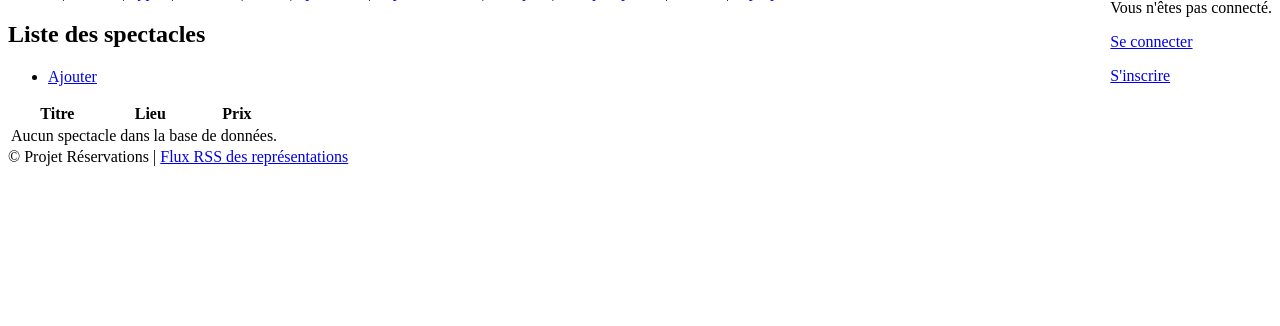
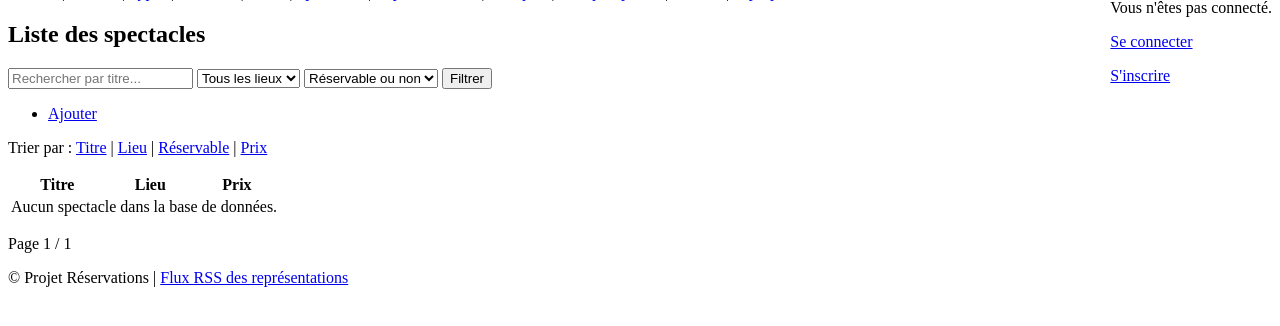
Before and after one commit to Nono1070/projets_pour_examen, a Django app: page /spectacles/ in a window 1280 px wide. Shown: the part 25-351 px from the top of the page. Run offline with Django 5.2, Linux system fonts and the light colour scheme; data that the repository does not hold is empty.

Commit message:
Catalogue des spectacles : pagination, tri et filtres (PID iteration 8)
Reprend le use case "Consulter le catalogue pagine des spectacles" du
PID : pagination par 10 (Paginator), tri par titre/lieu/reservable/prix
(?sort=), filtres par lieu et reservable (menus deroulants), recherche
par titre (?q=, meme pattern que la recherche Artist existante). Tous
les criteres sont conserves d'une page a l'autre via la query string.

```diff
--- a/reservations/templates/show/index.html
+++ b/reservations/templates/show/index.html
@@ -5,9 +5,37 @@
 {% block content %}
     <h2>{{ title }}</h2>
 
+    <form method="get" action="{% url 'reservations:show_index' %}">
+        <input type="text" name="q" value="{{ query }}" placeholder="Rechercher par titre...">
+
+        <select name="location">
+            <option value="">Tous les lieux</option>
+            {% for location in locations %}
+            <option value="{{ location.id }}" {% if selected_location == location.id|stringformat:"s" %}selected{% endif %}>{{ location.designation }}</option>
+            {% endfor %}
+        </select>
+
+        <select name="bookable">
+            <option value="">Réservable ou non</option>
+            <option value="1" {% if selected_bookable == "1" %}selected{% endif %}>Réservable</option>
+            <option value="0" {% if selected_bookable == "0" %}selected{% endif %}>Non réservable</option>
+        </select>
+
+        <input type="hidden" name="sort" value="{{ sort }}">
+        <button type="submit">Filtrer</button>
+    </form>
+
     <ul>
         <li><a href="{% url 'reservations:show_create' %}">Ajouter</a></li>
     </ul>
+
+    <p>
+        Trier par :
+        <a href="?q={{ query }}&location={{ selected_location }}&bookable={{ selected_bookable }}&sort=title">Titre</a> |
+        <a href="?q={{ query }}&location={{ selected_location }}&bookable={{ selected_bookable }}&sort=location">Lieu</a> |
+        <a href="?q={{ query }}&location={{ selected_location }}&bookable={{ selected_bookable }}&sort=bookable">Réservable</a> |
+        <a href="?q={{ query }}&location={{ selected_location }}&bookable={{ selected_bookable }}&sort=price">Prix</a>
+    </p>
 
     <table>
         <thead>
@@ -25,4 +53,14 @@
         {% endfor %}
         </tbody>
     </table>
+
+    <p>
+        {% if shows.has_previous %}
+        <a href="?q={{ query }}&location={{ selected_location }}&bookable={{ selected_bookable }}&sort={{ sort }}&page={{ shows.previous_page_number }}">Précédent</a>
+        {% endif %}
+        Page {{ shows.number }} / {{ shows.paginator.num_pages }}
+        {% if shows.has_next %}
+        <a href="?q={{ query }}&location={{ selected_location }}&bookable={{ selected_bookable }}&sort={{ sort }}&page={{ shows.next_page_number }}">Suivant</a>
+        {% endif %}
+    </p>
 {% endblock %}
--- a/reservations/views.py
+++ b/reservations/views.py
@@ -3,6 +3,7 @@ import io
 
 from django.shortcuts import render, redirect, get_object_or_404
 from django.http import HttpResponse
+from django.core.paginator import Paginator
 from django.contrib import messages
 from django.contrib.auth.decorators import login_required, permission_required, user_passes_test
 from django.contrib.auth.models import User
@@ -374,10 +375,41 @@ def location_delete(request, id):
 
 def show_index(request):
     shows = Show.objects.all()
+    title = 'Liste des spectacles'
+
+    query = request.GET.get('q')
+    if query:
+        shows = shows.filter(title__icontains=query)
+        title = f"Résultats pour « {query} »"
+
+    location_id = request.GET.get('location')
+    if location_id:
+        shows = shows.filter(location_id=location_id)
+
+    bookable = request.GET.get('bookable')
+    if bookable in ('1', '0'):
+        shows = shows.filter(bookable=(bookable == '1'))
+
+    sort_fields = {
+        'title': 'title',
+        'location': 'location__designation',
+        'bookable': 'bookable',
+        'price': 'price',
+    }
+    sort = request.GET.get('sort', 'title')
+    shows = shows.order_by(sort_fields.get(sort, 'title'))
+
+    paginator = Paginator(shows, 10)
+    page_obj = paginator.get_page(request.GET.get('page'))
 
     return render(request, 'show/index.html', {
-        'shows': shows,
-        'title': 'Liste des spectacles',
+        'shows': page_obj,
+        'title': title,
+        'query': query or '',
+        'locations': Location.objects.all(),
+        'selected_location': location_id or '',
+        'selected_bookable': bookable or '',
+        'sort': sort,
     })
 
 
```
